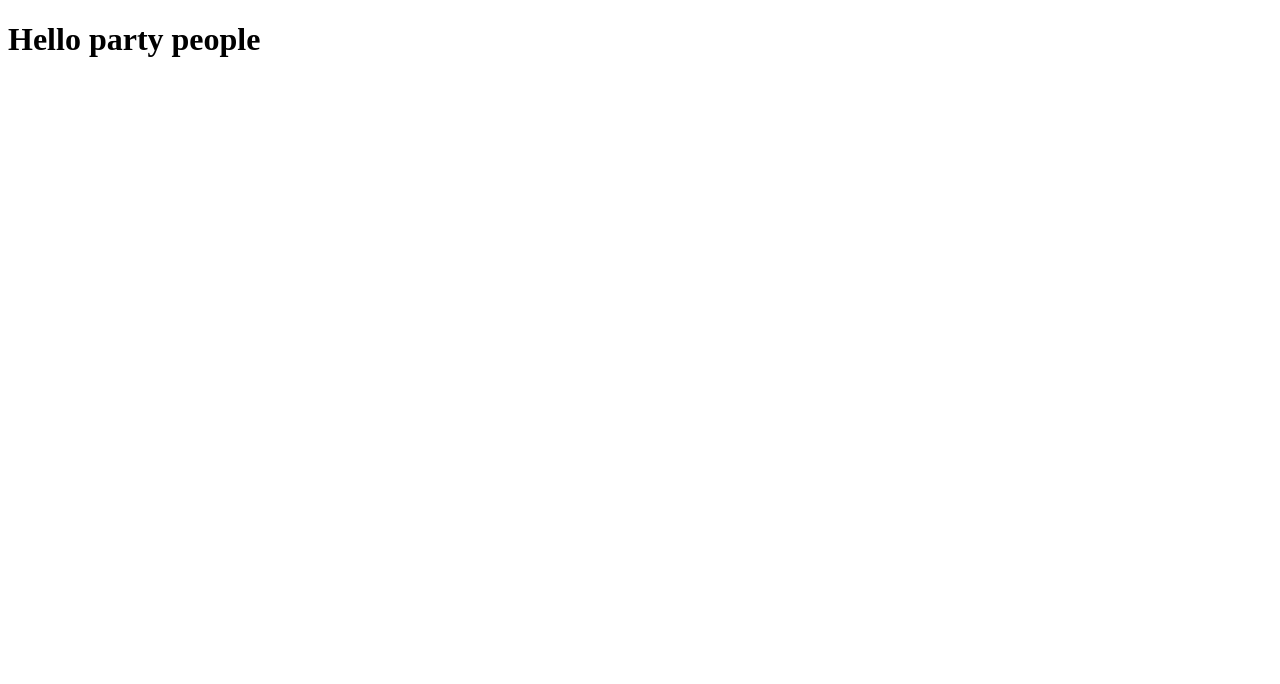
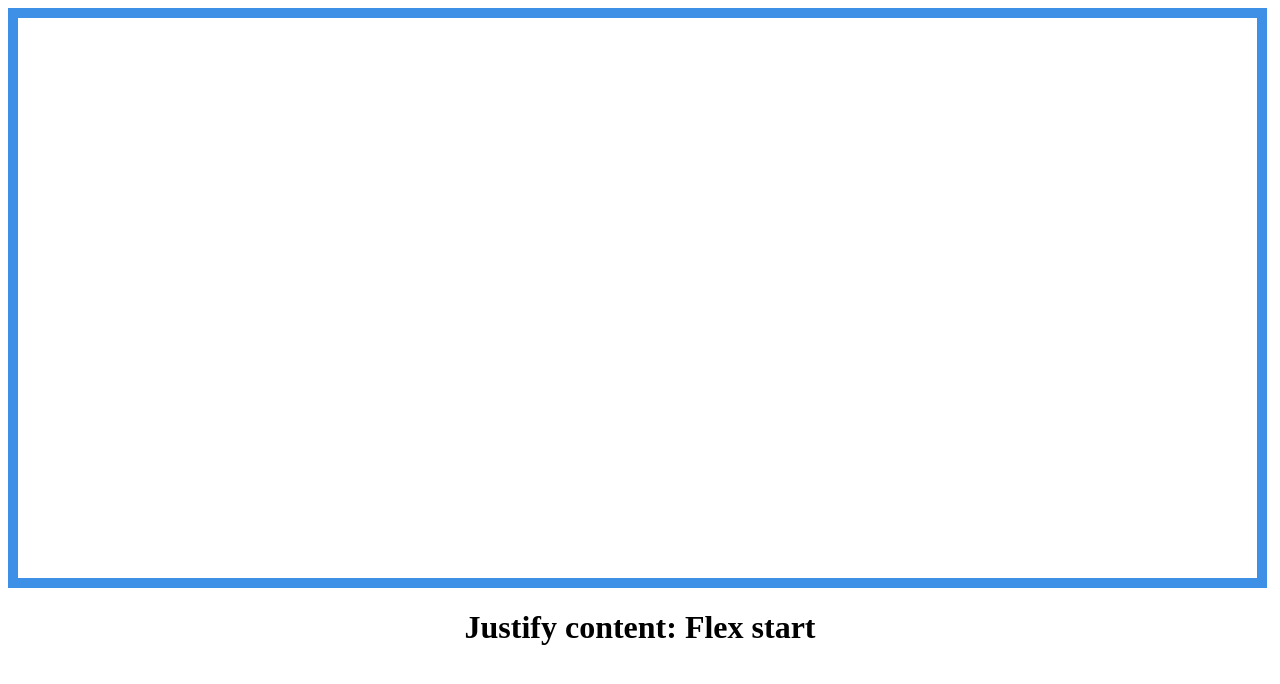
Before and after one commit to CharleeseB/justify-content-demo, a plain HTML site: page index.html in a window 1280 px wide. Drawn offline with Linux system fonts and the light colour scheme.

Commit message:
Container for flex-box elements

```diff
--- a/index.html
+++ b/index.html
@@ -8,7 +8,12 @@
     <title>Document</title>
 </head>
 <body>
-    <h1>Hello party people</h1>
+    <div class="flex-start">
+        <div class="flex-start-box"></div>
+        <div class="flex-start-box"></div>
+        <div class="flex-start-box"></div>
+    </div>
+    <h1 class="Flex-start-mode">Justify content: Flex start</h1>
     <script src="script/index.js"></script>
 </body>
 </html>
--- a/stylesheets/index.css
+++ b/stylesheets/index.css
@@ -0,0 +1,17 @@
+html{
+    box-sizing: border-box;
+}
+*, *::before *::after{
+    box-sizing: inherit;
+}
+body{
+    height:100vh;
+}
+.flex-start{
+    border: 10px solid #3e8fe6;
+    height: 70%;
+    width: 98%;
+}
+.Flex-start-mode{
+    text-align: center;
+}
```
